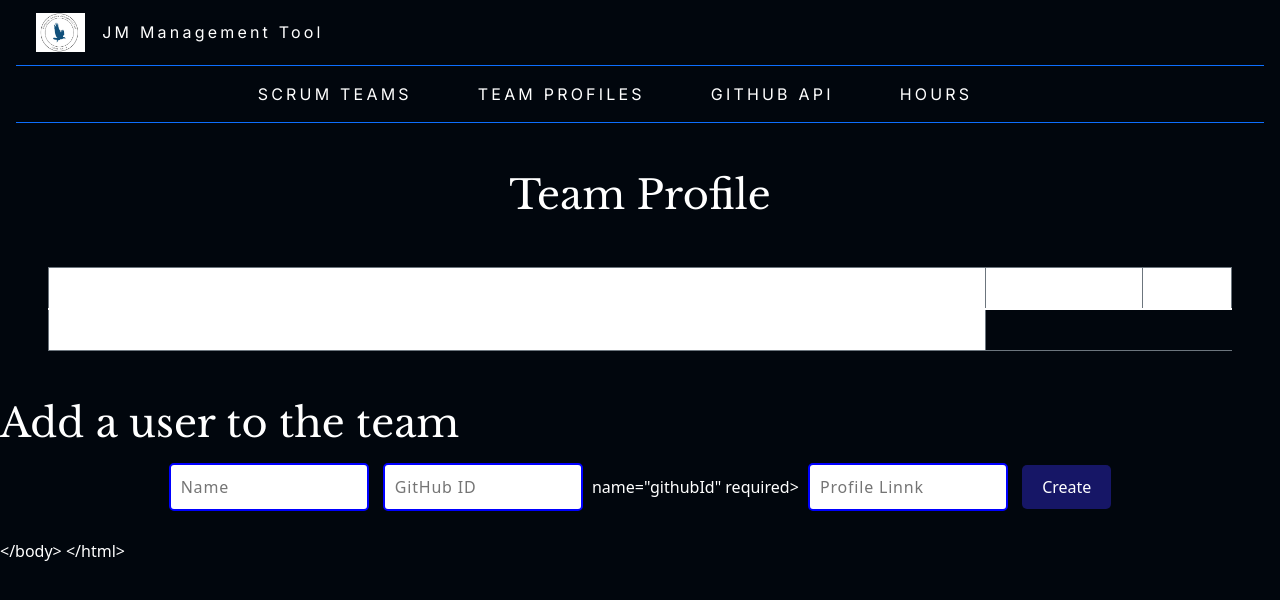
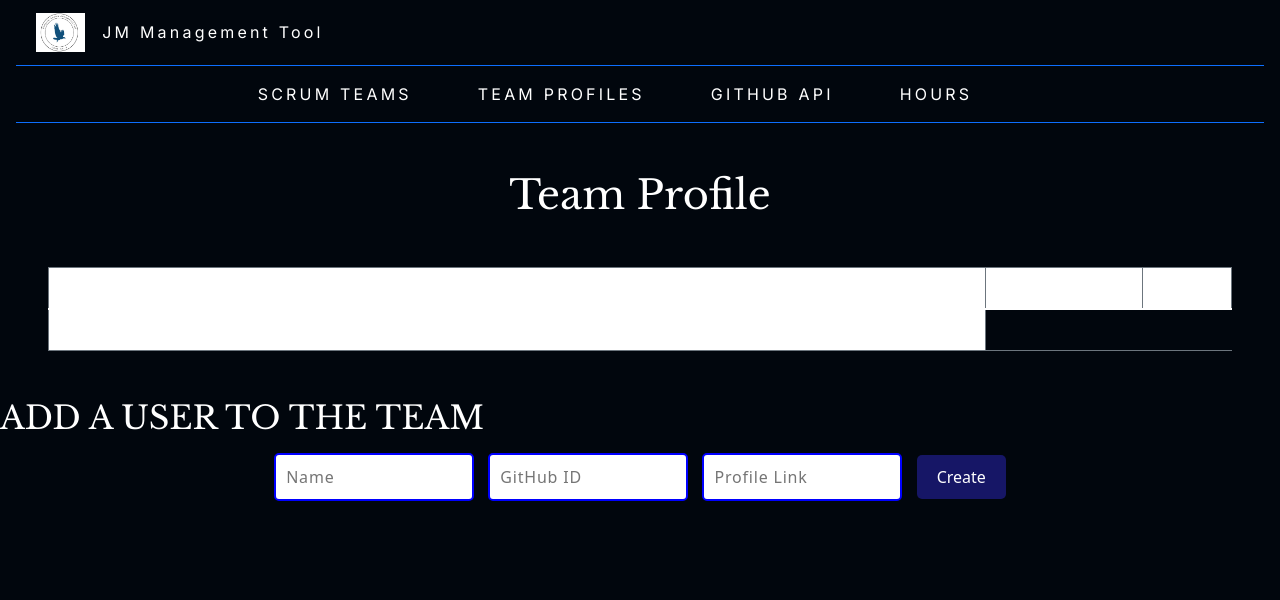
Before and after one commit to saumyapalk23/codingprojfontend, a Jekyll site: the page built from teamProfileDatabase.md, in a window 1280 px wide. Shown: the top 600 px of the page. Built offline with Jekyll 4.4.1, drawn with Linux system fonts in a browser that asks for light colours; our own code applies the rules of GitHub Pages for plain Markdown files; the repository's description, which GitHub fills in, is left out.

Commit message:
styling pt 2

```diff
--- a/teamProfileDatabase.md
+++ b/teamProfileDatabase.md
@@ -51,12 +52,12 @@
             </table>
         </div>
         <div>
-            <h1>Add a user to the team</h1>
+            <h2>ADD A USER TO THE TEAM</h2>
         <div class="input-container">
             <form id="create-user-form">
                 <input type="text" id="name" placeholder="Name" name="name" required>
-                <input type="text" id="github-id" placeholder="GitHub ID"> name="githubId" required>
-                <input type="text" id="profile-link" placeholder="Profile Linnk" name="profileLink" required>
+                <input type="text" id="github-id" placeholder="GitHub ID" name="githubId" required>
+                <input type="text" id="profile-link" placeholder="Profile Link" name="profileLink" required>
                 <button onclick="addUser()">Create</button>
             </form>
         </div>
@@ -151,5 +152,3 @@
                     // You can perform further actions based on the response
                     })
             }        </script>
-    </body>
-</html>
```
Also changed, not shown: other parts of teamProfileDatabase.md (+1 -0 lines).
